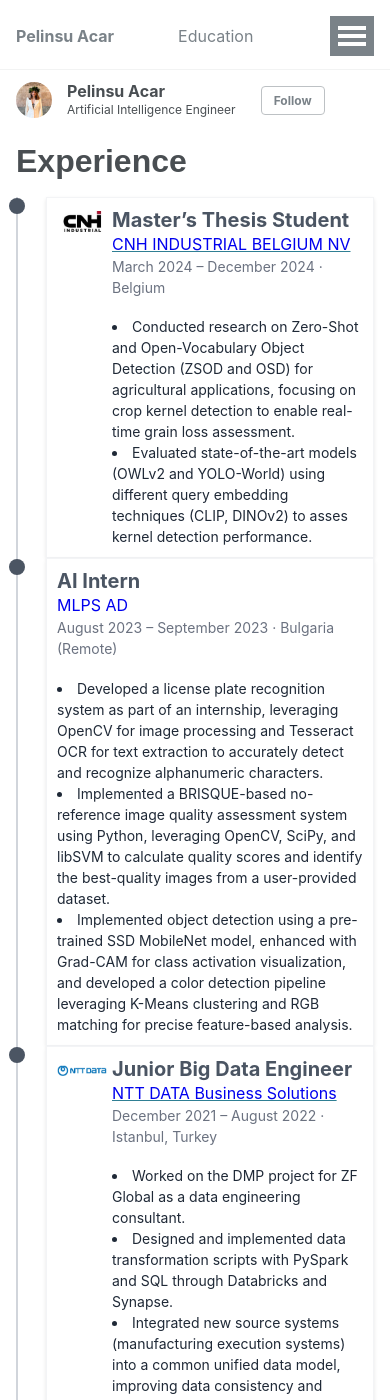
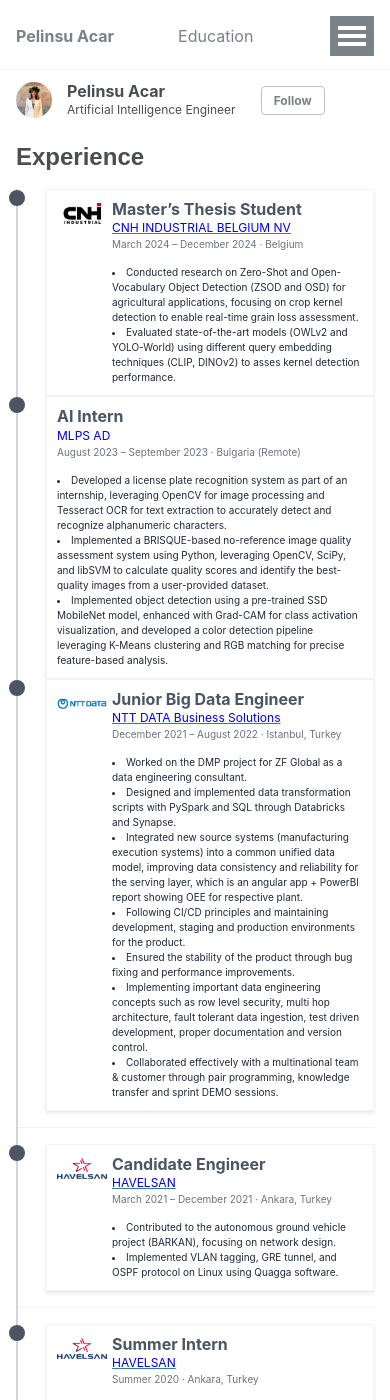
Before and after one commit to pelinsuacar/pelinsuacar.github.io, a Jekyll site: the page built from _pages/experience.md, in a window 390 px wide and 1400 px high. Built offline with Jekyll 4.4.1, drawn with Linux system fonts in a browser that asks for light colours.

Commit message:
Update timeline.html

```diff
--- a/_layouts/timeline.html
+++ b/_layouts/timeline.html
@@ -208,5 +208,44 @@ layout: default
 }
 }
 
+@media (max-width: 768px) {
+    .page__title {
+    font-size: 1.5em;
+    margin-bottom: 20px;
+  }
+
+    .timeline-item h2 {
+    margin: 0;
+    font-size: 16px;
+    font-weight: bold;
+    color: #4B5563; /* Grey color for position title */
+  }
+
+   .timeline-item .company-name {
+    font-size: 12px;
+    color: #0000EE !important;
+    margin-top: 0px; /* Remove space above */
+    margin-bottom: 0px; /* Remove space below */
+  }
+
+  .timeline-item .dates-location {
+    font-size: 10px;
+    margin-top: 0px; /* Remove space above */
+    color: #6B7280; /* Grey for dates and location */
+  }
+
+
+  .timeline-item .explanation {
+    color: #1F2937; /* Black for the explanation */
+    font-size: 10px;
+    margin-top: 10px;
+    width: 100%
+    text-align: justify;
+    list-style-type: disc;
+    flex-grow: 1; /* Let explanation take remaining space */
+    margin-left: 0; /* Ensure explanation is aligned from the left */
+    margin: 0; /* Remove extra spacing */
+  }
+
 
 </style>
```
